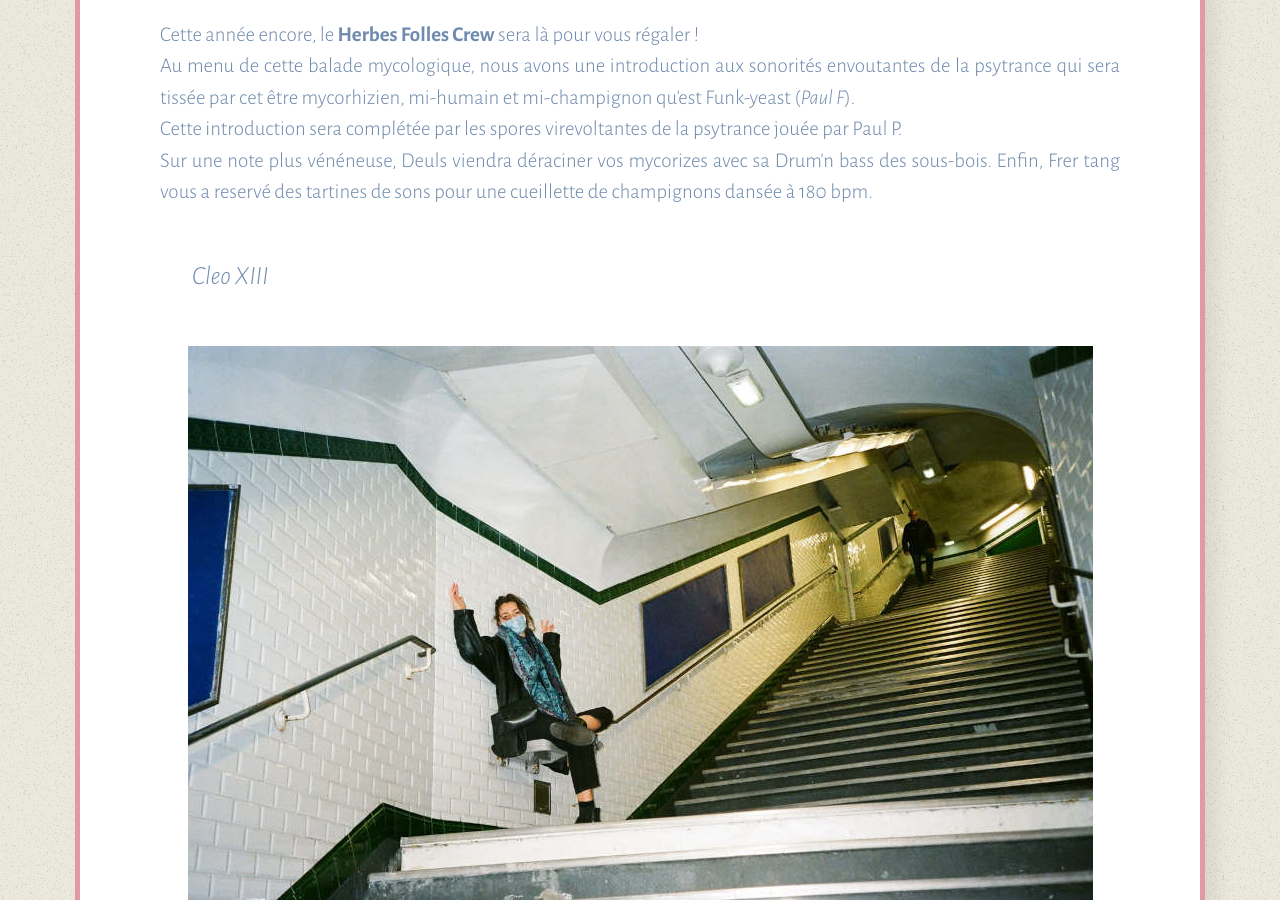
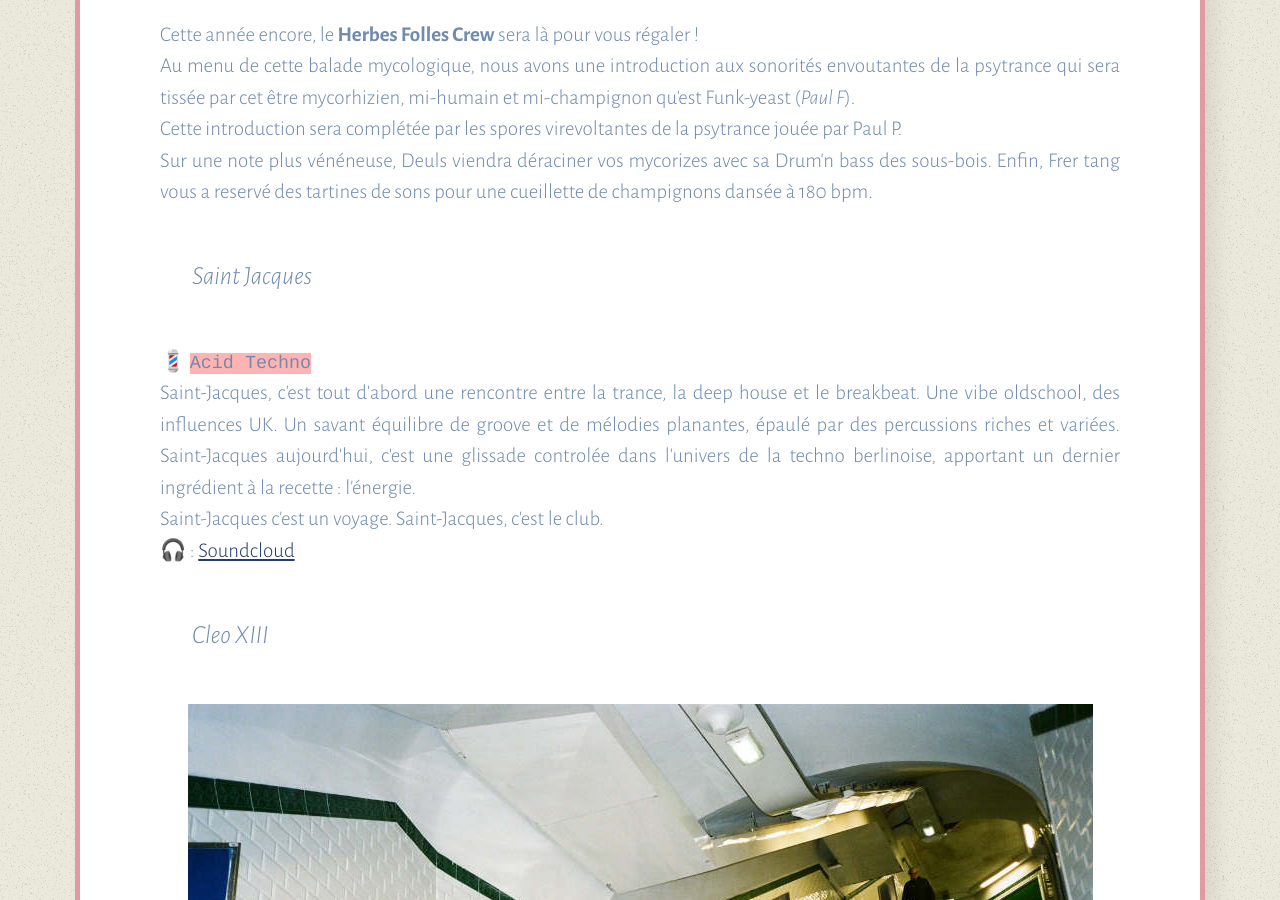
Before and after one commit to Herbes-Folles/Herbes-Folles.github.io, a Jekyll site: the page built from content/programme.md, in a window 1280 px wide and 900 px high, scrolled down 9485 px. Built offline with Jekyll 4.4.1, drawn with Linux system fonts in a browser that asks for light colours; some of the changed text lies outside the part shown.

Commit message:
Update saint jacques

```diff
--- a/content/programme.md
+++ b/content/programme.md
@@ -134,6 +134,17 @@ Cette introduction sera complétée par les spores virevoltantes de la psytrance
 Sur une note plus vénéneuse, Deuls viendra déraciner vos mycorizes avec sa Drum'n bass des sous-bois. Enfin, Frer tang vous a reservé des tartines de sons pour une cueillette de champignons dansée à 180 bpm.
 
 
+#### Saint Jacques
+
+💈 `Acid Techno`
+
+Saint-Jacques, c'est tout d'abord une rencontre entre la trance, la deep house et le breakbeat. Une vibe oldschool, des influences UK. Un savant équilibre de groove et de mélodies planantes, épaulé par des percussions riches et variées. Saint-Jacques aujourd'hui, c'est une glissade controlée dans l'univers de la techno berlinoise, apportant un dernier ingrédient à la recette : l'énergie.
+
+Saint-Jacques c'est un voyage. Saint-Jacques, c'est le club.
+
+🎧 : [Soundcloud](https://soundcloud.com/saint-jacques)
+
+
 #### Cleo XIII
 
 ![](/assets/images/prog23/cleoxiii.jpg)
```
Also changed, not shown: other parts of content/programme.md (+0 -7 lines).
